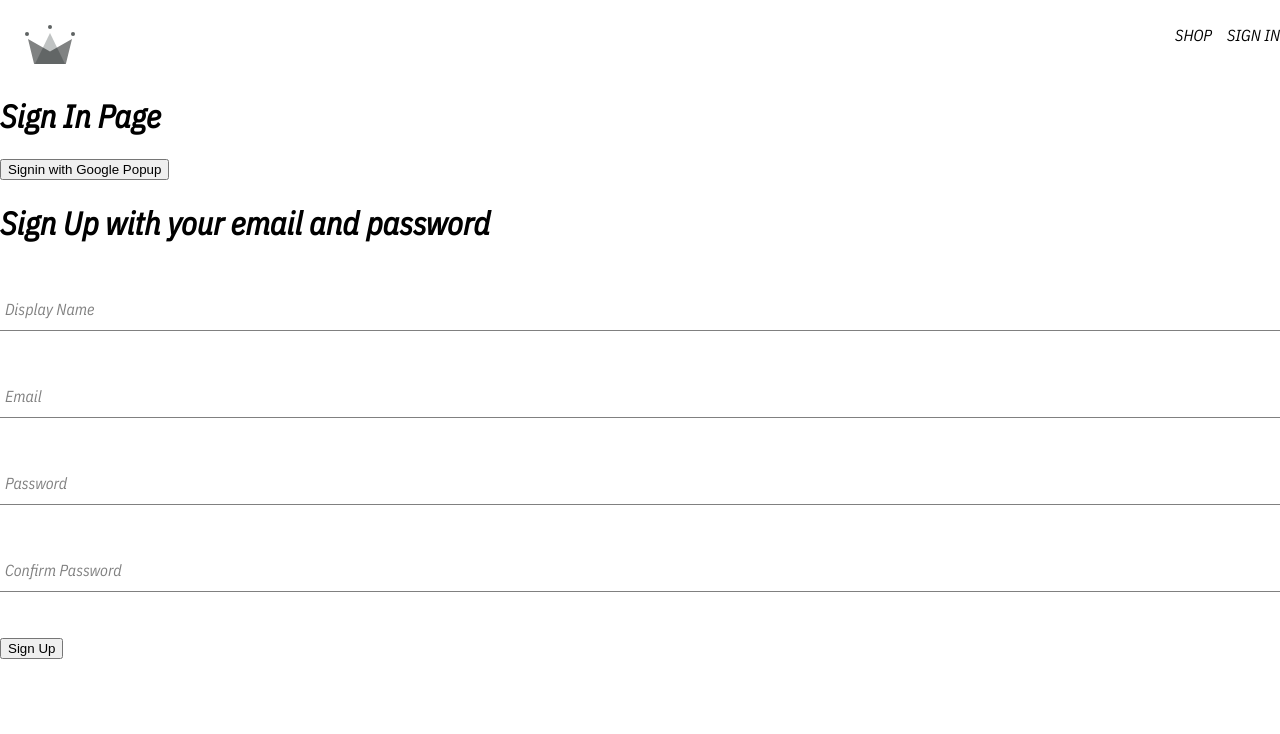
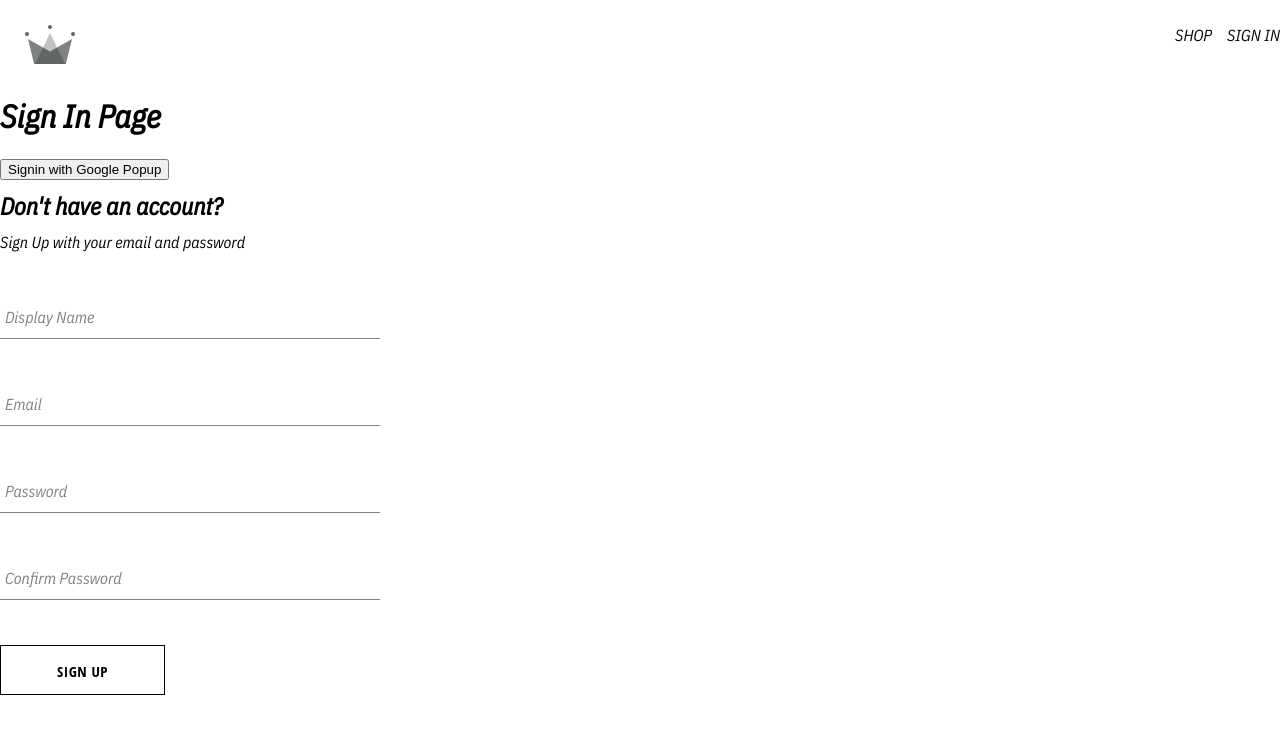
Before and after one commit to jerrvonewing/crwn-clothing, a React (Create React App) app: page /sign-in in a window 1280 px wide. Shown: the top 734 px of the page. Built offline with nearby package versions, Linux system fonts and the light colour scheme.

Commit message:
Additional styling to the div holding our sign up form. Created Button component and added styling for each button type (google, inverted, normal)

```diff
--- /dev/null
+++ b/src/components/button/button.component.jsx
@@ -0,0 +1,19 @@
+import "./button.styles.scss";
+
+const BUTTON_TYPES_CLASSES = {
+  google: "google-sign-in",
+  inverted: "inverted",
+};
+
+const Button = ({ children, buttonType, ...otherProps }) => {
+  return (
+    <button
+      className={`button-container ${BUTTON_TYPES_CLASSES[buttonType]}`}
+      {...otherProps}
+    >
+      {children}
+    </button>
+  );
+};
+
+export default Button;
--- /dev/null
+++ b/src/components/button/button.styles.scss
@@ -0,0 +1,46 @@
+.button-container {
+  min-width: 165px;
+  width: auto;
+  height: 50px;
+  letter-spacing: 0.5px;
+  line-height: 50px;
+  padding: 0 35px 0 35px;
+  font-size: 15px;
+  background-color: black;
+  color: white;
+  text-transform: uppercase;
+  font-family: "Open Sans Condensed";
+  font-weight: bolder;
+  border: none;
+  cursor: pointer;
+  display: flex;
+  justify-content: center;
+
+  &:hover {
+    background-color: white;
+    color: black;
+    border: 1px solid black;
+  }
+
+  &.google-sign-in {
+    background-color: #4285f4;
+    color: white;
+
+    &:hover {
+      background-color: #357ae8;
+      border: none;
+    }
+  }
+
+  &.inverted {
+    background-color: white;
+    color: black;
+    border: 1px solid black;
+
+    &:hover {
+      background-color: black;
+      color: white;
+      border: none;
+    }
+  }
+}
--- a/src/components/sign-up-form/sign-up-form.component.jsx
+++ b/src/components/sign-up-form/sign-up-form.component.jsx
@@ -4,6 +4,8 @@
   createUserDocumentFromAuth,
 } from "../../utils/firebase/firebase.utils";
 import FormInput from "../form-input/form-input.component";
+import "./sign-up-form.styles.scss";
+import Button from "../button/button.component";
 
 const defaultFormFields = {
   displayName: "",
@@ -55,8 +57,9 @@
   };
 
   return (
-    <div>
-      <h1>Sign Up with your email and password</h1>
+    <div className="sign-up-container">
+      <h2>Don't have an account?</h2>
+      <span>Sign Up with your email and password</span>
       <form onSubmit={handleSubmit}>
         <FormInput
           label="Display Name"
@@ -90,7 +93,9 @@
           name="confirmPassword"
           value={confirmPassword}
         />
-        <button type="submit">Sign Up</button>
+        <Button buttonType="inverted" type="submit">
+          Sign Up
+        </Button>
       </form>
     </div>
   );
--- /dev/null
+++ b/src/components/sign-up-form/sign-up-form.styles.scss
@@ -0,0 +1,9 @@
+.sign-up-container {
+  display: flex;
+  flex-direction: column;
+  width: 380px;
+
+  h2 {
+    margin: 10px 0;
+  }
+}
```
